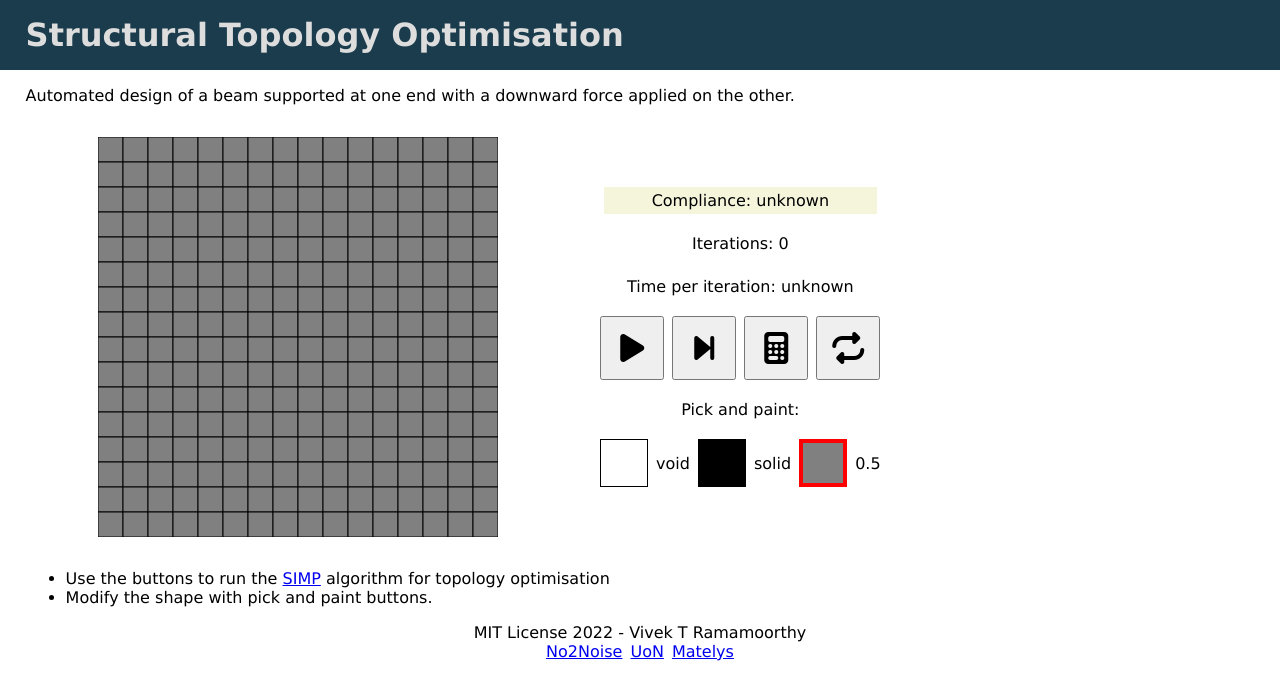
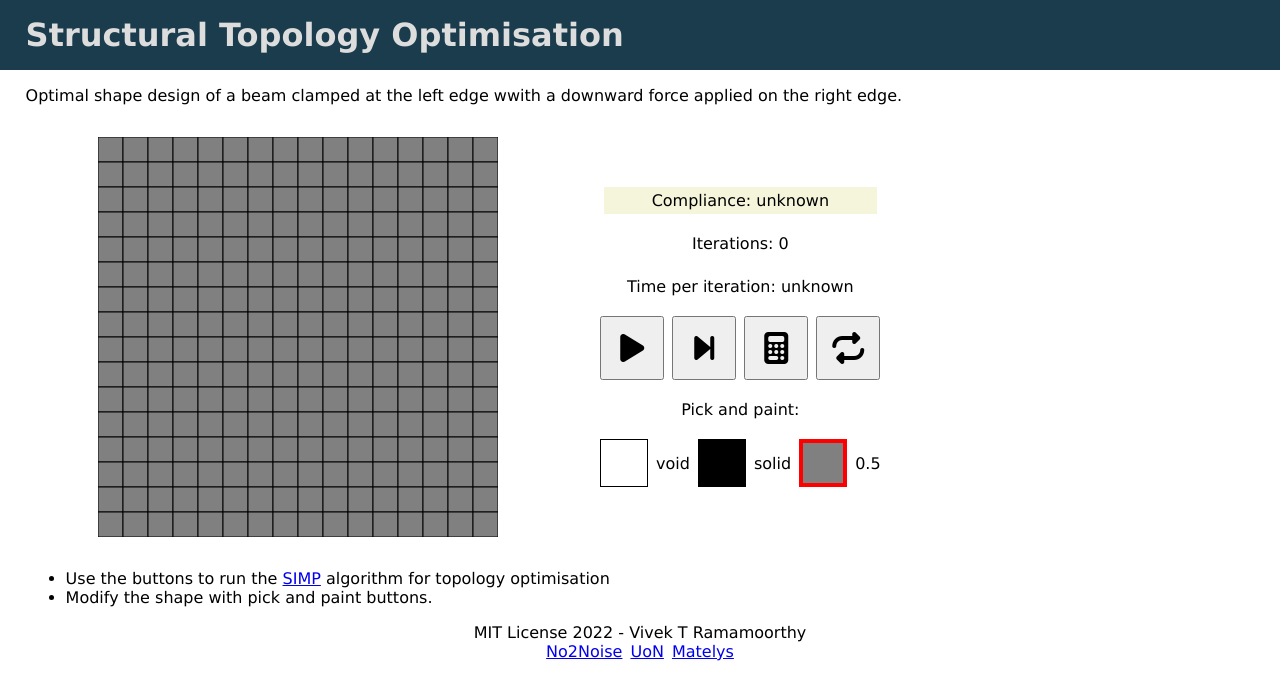
Before and after one commit to VivekTRamamoorthy/TopOptWeb, a plain HTML site: page index.html in a window 1280 px wide. Drawn offline with nearby package versions, Linux system fonts and the light colour scheme.

Commit message:
sto update

```diff
--- a/index.html
+++ b/index.html
@@ -41,7 +41,7 @@
 			href="https://doi.org/10.1007/s00158-010-0594-7">Andreassen et al</a>.
 		</p> -->
 		<p>
-			Automated design of a beam supported at one end with a downward force applied on the other.
+			Optimal shape design of a beam clamped at the left edge wwith a downward force applied on the right edge.
 		</p>
 
 	</section>
```
